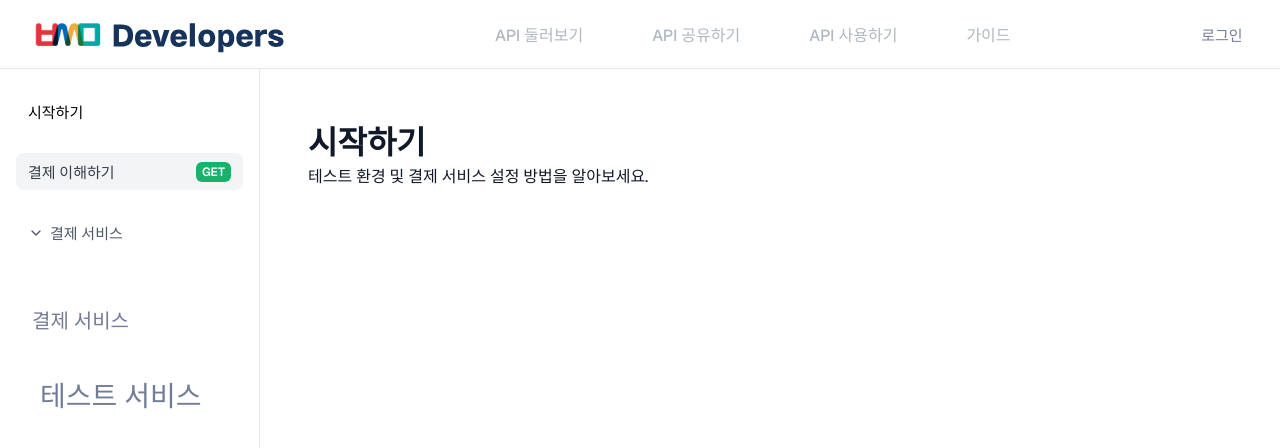
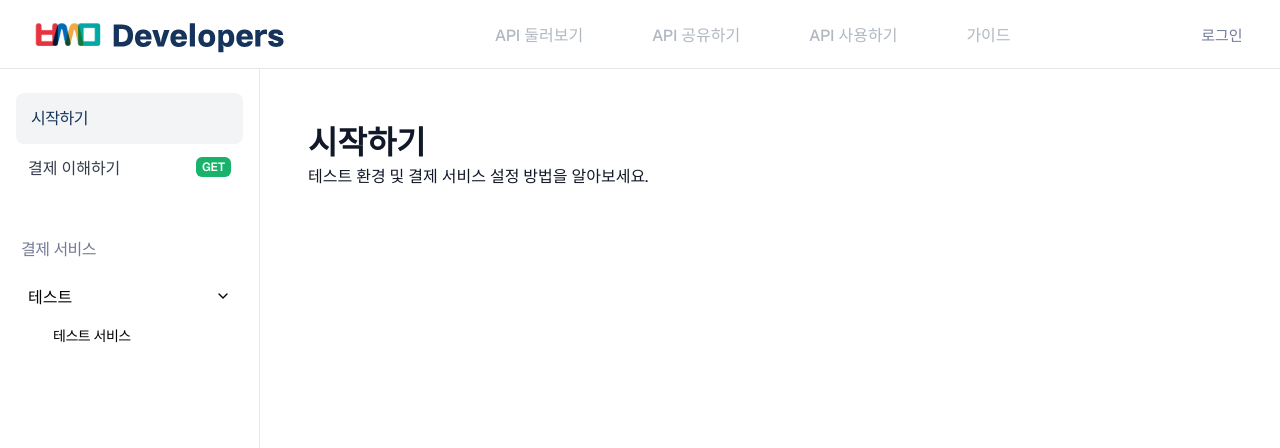
Before and after one commit to BSSM-Developers/BSSM_DEVELOPERS_WEB, a Next.js app: page /docs in a window 1280 px wide. Shown: the top 448 px of the page. Built offline with nearby package versions, Linux system fonts and the light colour scheme.

Commit message:
feat :: SidebarItem 모듈화

```diff
--- a/src/components/layout/DocsSidebar.tsx
+++ b/src/components/layout/DocsSidebar.tsx
@@ -6,11 +6,11 @@ import { SidebarItem } from "../ui/sidebarItem/SidebarItem";
 export function DocsSidebar() {
   return (
     <Nav>
-      <SidebarItem label = "시작하기" module = "default"/>
+      <SidebarItem label = "시작하기" module = "default" active/>
       <SidebarItem label = "결제 이해하기" module = "api" method="GET"/>
-      <SidebarItem label = "결제 서비스" module= "collapse" open/>
       <SidebarItem label = "결제 서비스" module= "main"/>
-      <SidebarItem label = "테스트 서비스" module = "mainTitle"/>
+      <SidebarItem label = "테스트" module = "collapse" open/>
+      <SidebarItem label = "테스트 서비스" module = "small"/>
     </Nav>
   );
 }
@@ -19,5 +19,5 @@ const Nav = styled.nav`
   padding: 24px 16px;
   display: flex;
   flex-direction: column;
-  gap: 24px;
+  gap: 3px;
 `;
--- a/src/components/ui/sidebarItem/SidebarItem.tsx
+++ b/src/components/ui/sidebarItem/SidebarItem.tsx
@@ -28,8 +28,8 @@ export function SidebarItem({
 
   return (
     <ItemWrapper module={module} active={active} onClick={onClick}>
+      <Label>{label}</Label>
       {hasChevron && (open ? <ChevronDown size={16} /> : <ChevronRight size={16} />)}
-      <Label>{label}</Label>
       {module === "api" && method && <MethodTag method={method}>{method}</MethodTag>}
     </ItemWrapper>
   );
@@ -40,7 +40,6 @@ const ItemWrapper = styled.div<{ module: ModuleType; active: boolean }>`
   align-items: center;
   border-radius: 8px;
   padding: 8px 12px;
-  font-size: 15px;
   cursor: pointer;
   transition: all 0.2s ease;
 
--- a/src/components/ui/sidebarItem/modules.ts
+++ b/src/components/ui/sidebarItem/modules.ts
@@ -3,26 +3,32 @@ import { css } from "@emotion/react";
 export const sidebarModules = {
   default: {
     base: ({ theme }: any) => css`
+      height: 51px;
+      padding: 16px 13px 15px 15px;
+      color: ${theme.colors.text};
+      ${theme.typography.Body_1};
+      &:hover {
+        background: ${theme.colors.grey[100]};
+      }
+    `,
+    active: ({ theme }: any) => css`
+      ${theme.typography.Body_3};
+      background: ${theme.colors.grey[100]};
+      color: ${theme.colors.bssmDarkBlue};
+    `,
+  },
+  small: {
+    base: ({ theme }: any) => css`
       height: 36px;
+      padding: 11px 13px 13px 37px;
+      ${theme.typography.Body_2};
       color: ${theme.colors.text};
       &:hover {
         background: ${theme.colors.grey[100]};
       }
     `,
     active: ({ theme }: any) => css`
-      background: ${theme.colors.grey[100]};
-      color: ${theme.colors.bssmDarkBlue};
-    `,
-  },
-  small: {
-    base: ({ theme }: any) => css`
-      height: 51px;
-      color: ${theme.colors.text};
-      &:hover {
-        background: ${theme.colors.grey[100]};
-      }
-    `,
-    active: ({ theme }: any) => css`
+      ${theme.typography.Body_4};
       background: ${theme.colors.grey[100]};
       color: ${theme.colors.bssmDarkBlue};
     `,
@@ -33,31 +39,26 @@ export const sidebarModules = {
       justify-content: flex-start;
       gap: 6px;
       background: transparent;
-      color: ${theme.colors.grey[700]};
+      color: ${theme.colors.text};
+      &:hover {
+        background: ${theme.colors.grey[100]};
+      }
+    `,
+    active: () => css``,
+  },
+
+  api: {
+    base: ({ theme }: any) => css`
+      justify-content: space-between;
+      color: ${theme.colors.grey[800]};
       &:hover {
         background: ${theme.colors.grey[100]};
       }
     `,
     active: ({ theme }: any) => css`
-      background: ${theme.colors.grey[200]};
-      color: ${theme.colors.bssmDarkBlue};
-    `,
-  },
-
-  api: {
-    base: ({ theme }: any) => css`
-      justify-content: space-between;
+      border-left: 4px solid ${theme.colors.bssmBlue};
       background: ${theme.colors.grey[100]};
-      color: ${theme.colors.grey[800]};
-      &:hover {
-        background: ${theme.colors.grey[200]};
-      }
-    `,
-    active: ({ theme }: any) => css`
-      border-left: 4px solid ${theme.colors.bssmBlue};
-      background: ${theme.colors.grey[50]};
       color: ${theme.colors.bssmBlue};
-      font-weight: 600;
     `,
   },
 
@@ -66,8 +67,9 @@ export const sidebarModules = {
       height: 83px;
       display: flex;
       align-items: flex-end;
-      padding: 24px 16px;
+      padding: 26px 13px 11px 5px;
       font-size: 20px;
+      ${theme.typography.Body_1};
       color: ${theme.colors.bssmGrey}
     `,
     active: () => css``,
@@ -80,8 +82,7 @@ export const sidebarModules = {
       height: 63px;
       padding: 32px 24px;
       color: ${theme.colors.bssmGrey};
-      font-size: 28px;
-      text-underline-offset: 4px;
+      ${theme.typography.Caption_2};
     `,
     active: () => css``,
   },
```
